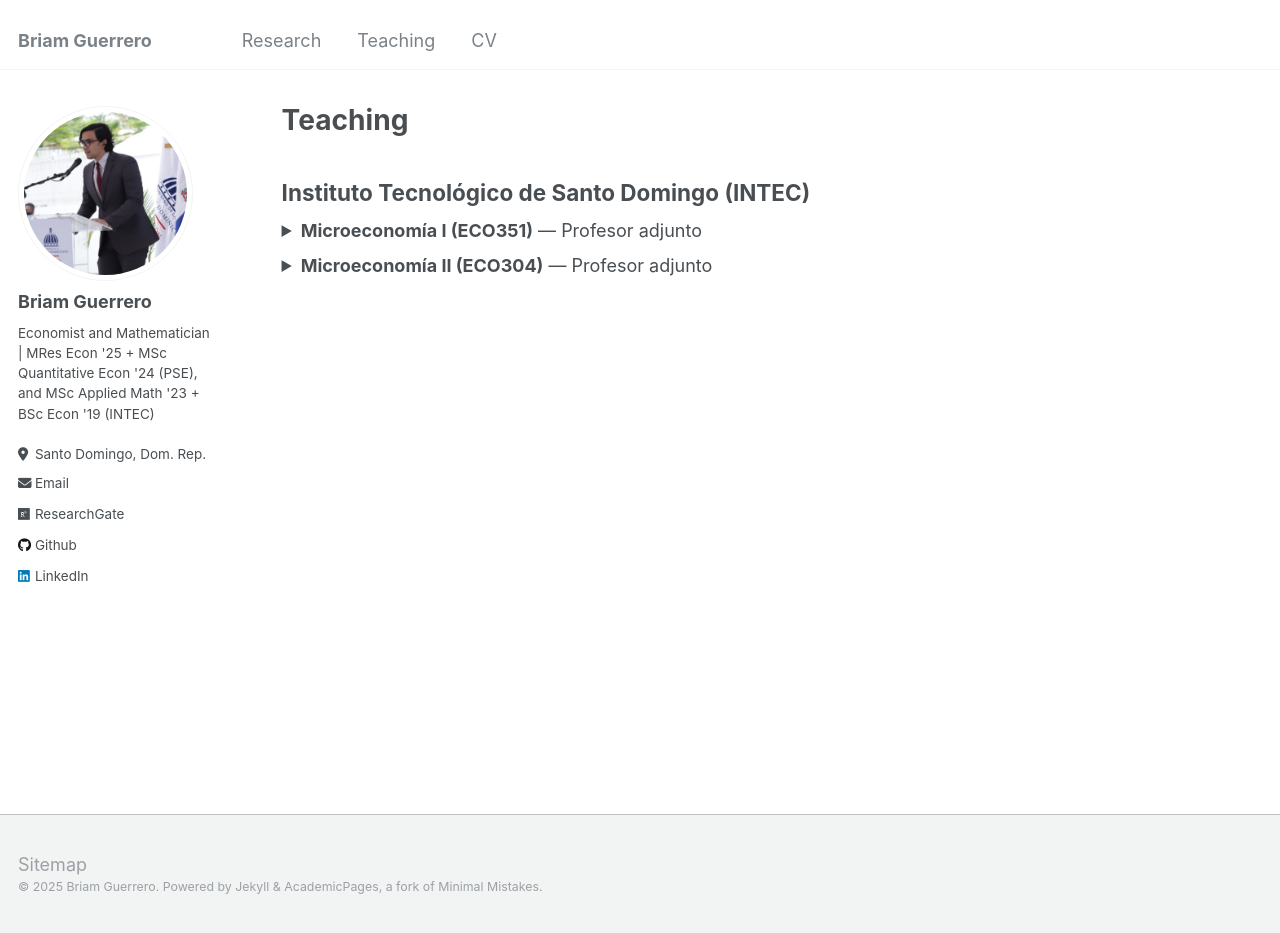
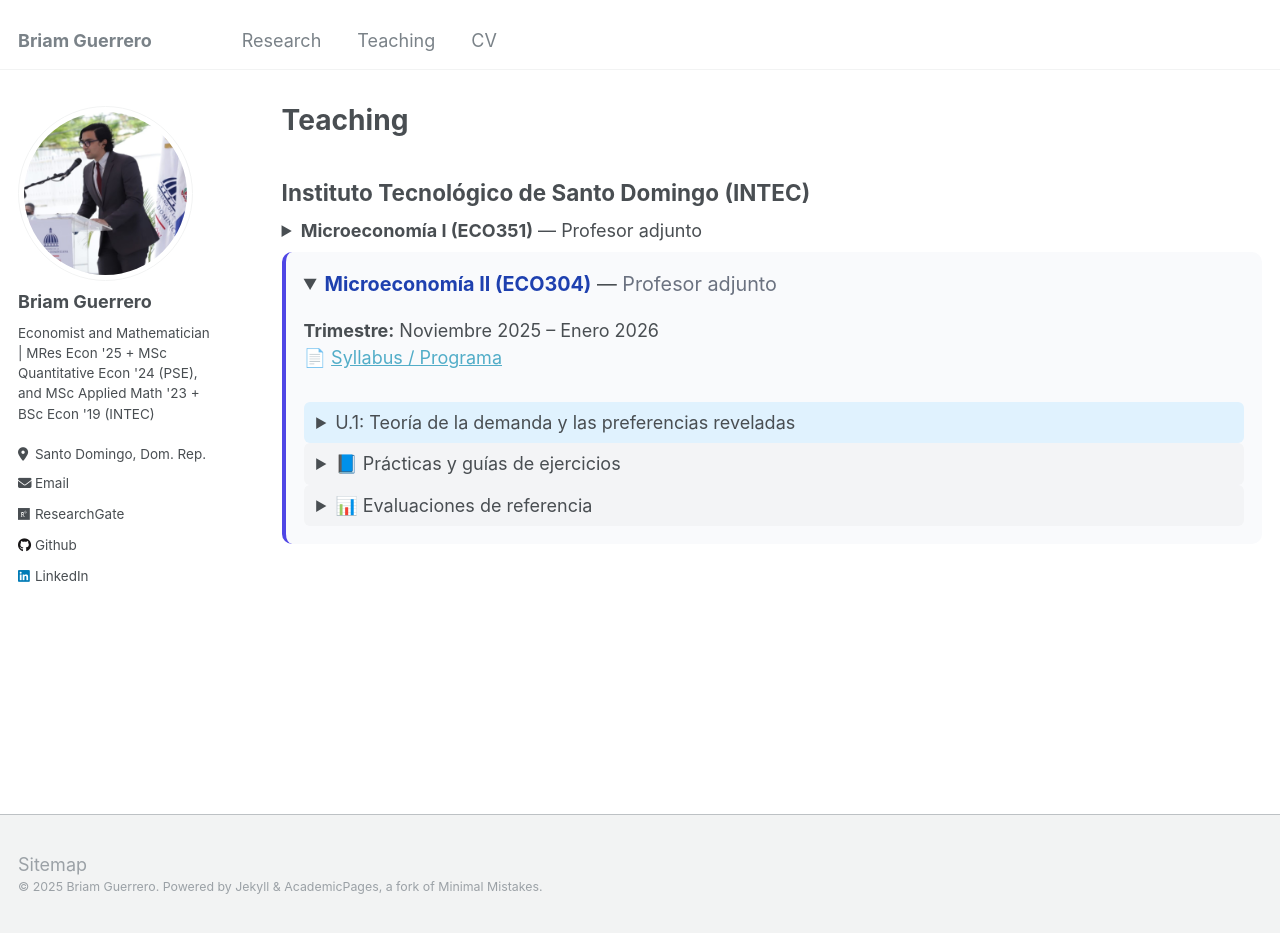
Before and after one commit to briamguerrerob/briamguerrerob.github.io, a Jekyll site: the page built from _pages/teaching.md, in a window 1280 px wide and 933 px high. Built offline with Jekyll 4.4.1, drawn with Linux system fonts in a browser that asks for light colours; part of the change alters nothing that is shown.

Commit message:
Update teaching.md

```diff
--- a/_pages/teaching.md
+++ b/_pages/teaching.md
@@ -37,30 +37,30 @@ author_profile: true
 </details>
 
 <div style="margin-top:0.4em;"></div>
-<details markdown="1">
-<summary><strong>Microeconomía II (ECO304)</strong> — Profesor adjunto</summary>
+<div style="background-color:#f9fafc; border-left:4px solid #4f46e5; padding:1em; border-radius:10px; margin-bottom:1em;">
+<details markdown="1" open>
+<summary style="font-size:1.1em;"><strong style="color:#1e40af;">Microeconomía II (ECO304)</strong> — <span style="color:#6b7280;">Profesor adjunto</span></summary>
 
 **Trimestre:** Noviembre 2025 – Enero 2026
-**Materiales del curso:**
+📄 [Syllabus / Programa](https://briamguerrerob.github.io/files/syllabus_micro2.pdf)
 
-- 📄 [Syllabus / Programa](https://briamguerrerob.github.io//files/syllabus_micro2.pdf)
+<div style="height:0.4em;"></div>
 
 <details markdown="1">
-<summary>U.1: Teoría de la demanda y las preferencias reveladas</summary>
+<summary style="background:#e0f2fe; padding:0.4em 0.7em; border-radius:6px;">U.1: Teoría de la demanda y las preferencias reveladas</summary>
 
-   - 🖥️ Diapositivas de clase
-   - 📝 Apuntes de clase
+- 🖥️ Diapositivas de clase
+- 📝 Apuntes de clase
 
 </details>
 
 <details markdown="1">
-<summary>📘 Prácticas y guías de ejercicios</summary>
-
+<summary style="background:#f3f4f6; padding:0.4em 0.7em; border-radius:6px;">📘 Prácticas y guías de ejercicios</summary>
 </details>
 
 <details markdown="1">
-<summary>📊 Evaluaciones de referencia</summary>
-
+<summary style="background:#f3f4f6; padding:0.4em 0.7em; border-radius:6px;">📊 Evaluaciones de referencia</summary>
 </details>
 
 </details>
+</div>
```
